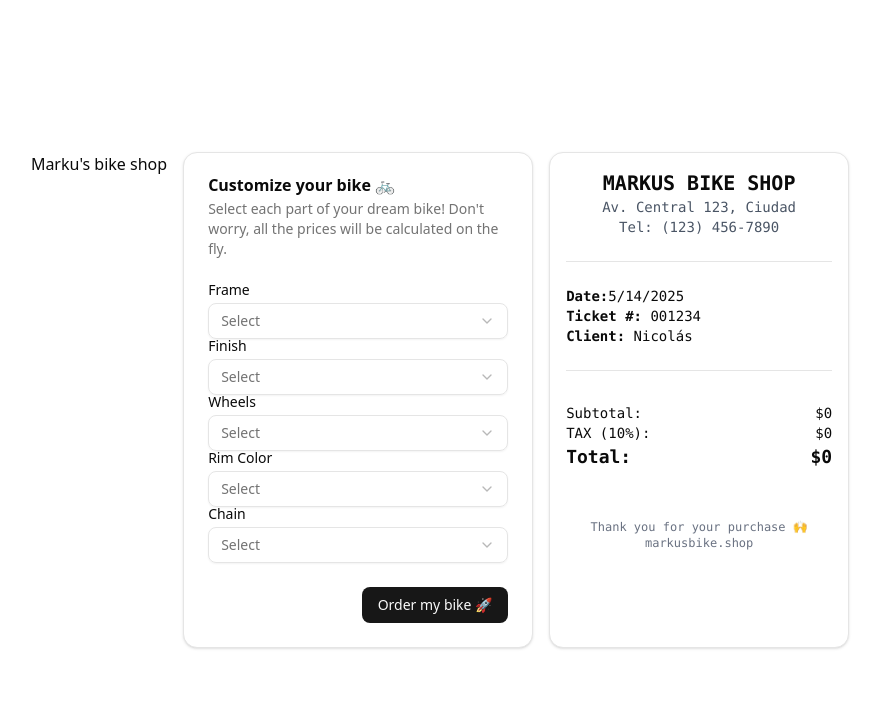
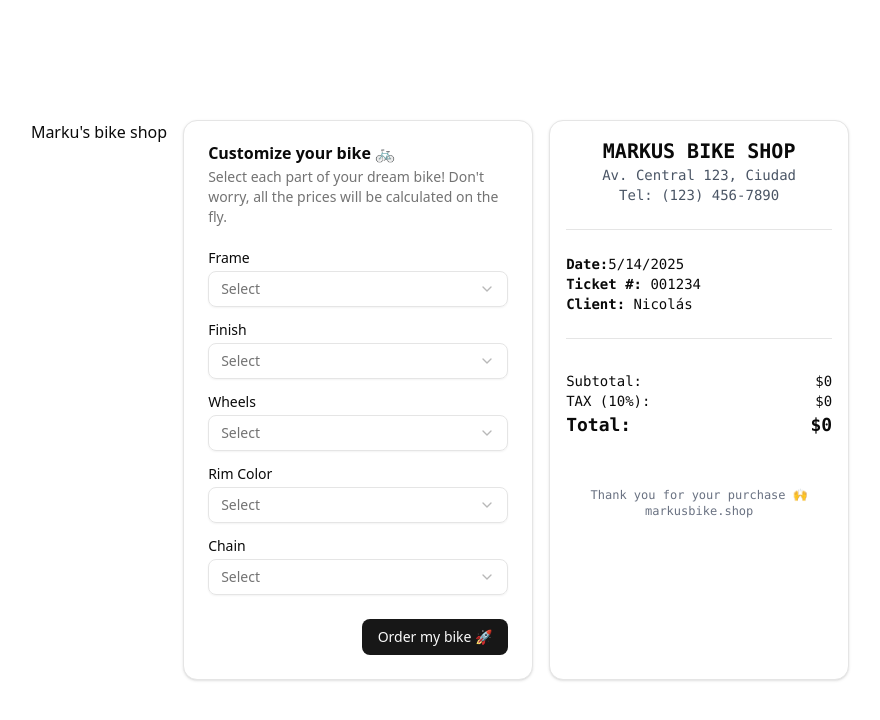
Before and after one commit to p3rnil/factorial-challenge, a React (Vite) app: page / in a window 1280 px wide. Shown: the top 720 px of the page, without its empty margins (200-1080 px from the left). Built offline with nearby package versions, Linux system fonts and the light colour scheme.

Commit message:
Update BikeConfigurator.tsx

```diff
--- a/src/components/bike-configurator/BikeConfigurator.tsx
+++ b/src/components/bike-configurator/BikeConfigurator.tsx
@@ -54,6 +54,7 @@ export default function BikeConfigurator({ selection, setSelection }: Props) {
         <CardDescription>Select each part of your dream bike! Don't worry, all the prices will be calculated on the fly.</CardDescription>
       </CardHeader>
       <CardContent>
+        <div className="grid w-full items-center gap-4">
           {categories.map(({ key, label, options }) => (
             <div key={key} className="flex flex-col space-y-1.5">
               <Label htmlFor="framework">{label}</Label>
@@ -69,6 +70,7 @@ export default function BikeConfigurator({ selection, setSelection }: Props) {
               </Select>
             </div>
           ))}
+        </div>
       </CardContent>
       <CardFooter className="flex justify-end">
         <Button className="cursor-pointer">Order my bike 🚀</Button>
```
Lines whose indentation alone changed are shown as unchanged.
